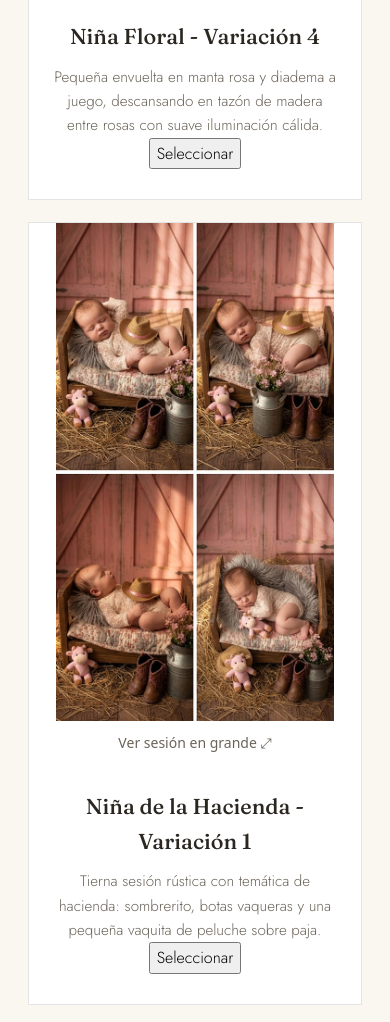
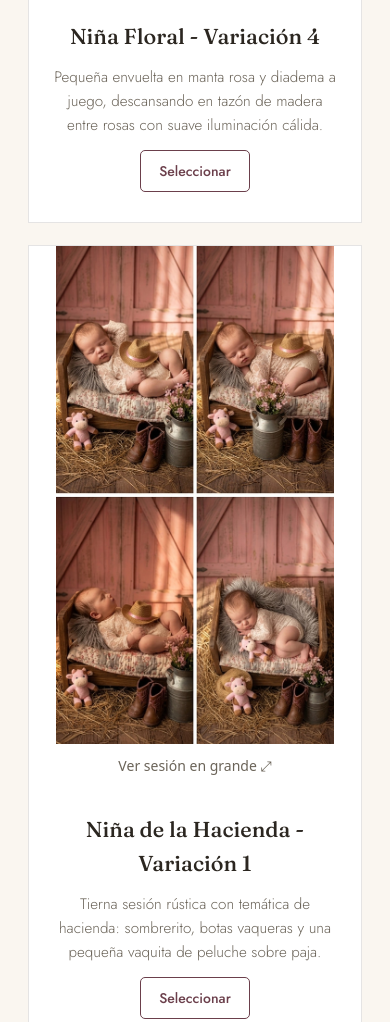
Before and after one commit to matheuusliimaaa/marialuizaa, a plain HTML site: page nina-hasta-5/index.html in a window 390 px wide. Shown: the part 860-1882 px from the top of the page. Drawn offline with Linux system fonts and the light colour scheme; a script that the page names is missing.

Commit message:
Agregar selección de temas y compartir por WhatsApp

```diff
--- a/css/mosaicos.css
+++ b/css/mosaicos.css
@@ -1 +1,3 @@
 button{font:inherit}.hero{padding-top:48px}.age-media{background:#eee8df}.mosaic-trigger{display:block;border:0;padding:0;background:#fff;cursor:zoom-in;width:100%;color:#6b6459}.mosaic-trigger img{width:100%;height:auto;aspect-ratio:2/3;object-fit:contain}.mosaic-trigger span{display:block;font:14px system-ui;padding:12px}.theme-body p{white-space:pre-line}.theme-card:hover{transform:none}.theme-card:focus-within{outline:2px solid #6B3F4B}.mosaic-dialog{position:fixed;inset:0;width:100vw;height:100dvh;max-width:none;max-height:none;margin:0;padding:52px 12px 36px;border:0;background:#141414;color:white;overflow:auto;text-align:center}.mosaic-dialog::backdrop{background:#141414}.mosaic-dialog .original{margin:auto;max-width:100%;height:auto;max-height:calc(100dvh - 120px);object-fit:contain}.mosaic-dialog .close{position:fixed;top:8px;right:12px;width:44px;height:44px;border:1px solid #777;border-radius:50%;background:#222;color:white;font:30px system-ui;cursor:pointer}.caption{font:14px system-ui}.status{font:14px system-ui}.empty{grid-column:1/-1;text-align:center;padding:48px}.grid-3{align-items:start}.back-link{margin:24px auto}.mosaic-trigger:focus-visible{outline:3px solid #6B3F4B;outline-offset:-3px}
+
+.select-theme{margin-top:12px;padding:10px 18px;border:1px solid #6B3F4B;border-radius:5px;background:#fff;color:#6B3F4B;font:500 14px Jost,system-ui,sans-serif;cursor:pointer}.select-theme[aria-pressed="true"]{background:#6B3F4B;color:#fff}.select-theme:focus-visible,.selection-bar button:focus-visible{outline:3px solid #b78a96;outline-offset:3px}.selection-bar{position:fixed;z-index:20;left:0;right:0;bottom:0;display:flex;align-items:center;justify-content:center;gap:14px;flex-wrap:wrap;padding:12px 16px calc(12px + env(safe-area-inset-bottom));background:#fff;border-top:1px solid #e5d9d5;box-shadow:0 -4px 18px #00000012;font:14px Jost,system-ui,sans-serif;color:#423b38}.selection-bar[hidden]{display:none}.selection-count{font-weight:500}.selection-actions{display:flex;gap:8px;flex-wrap:wrap}.selection-bar button{border:0;border-radius:5px;padding:11px 16px;font:500 14px Jost,system-ui,sans-serif;cursor:pointer}.selection-send{background:#6B3F4B;color:#fff}.selection-clear{background:#f2eeec;color:#554b47}body.has-selection-bar{padding-bottom:90px}@media(max-width:520px){.selection-bar{justify-content:space-between;gap:8px}.selection-count{width:100%;text-align:center}.selection-actions{width:100%}.selection-actions button{flex:1}}
```
